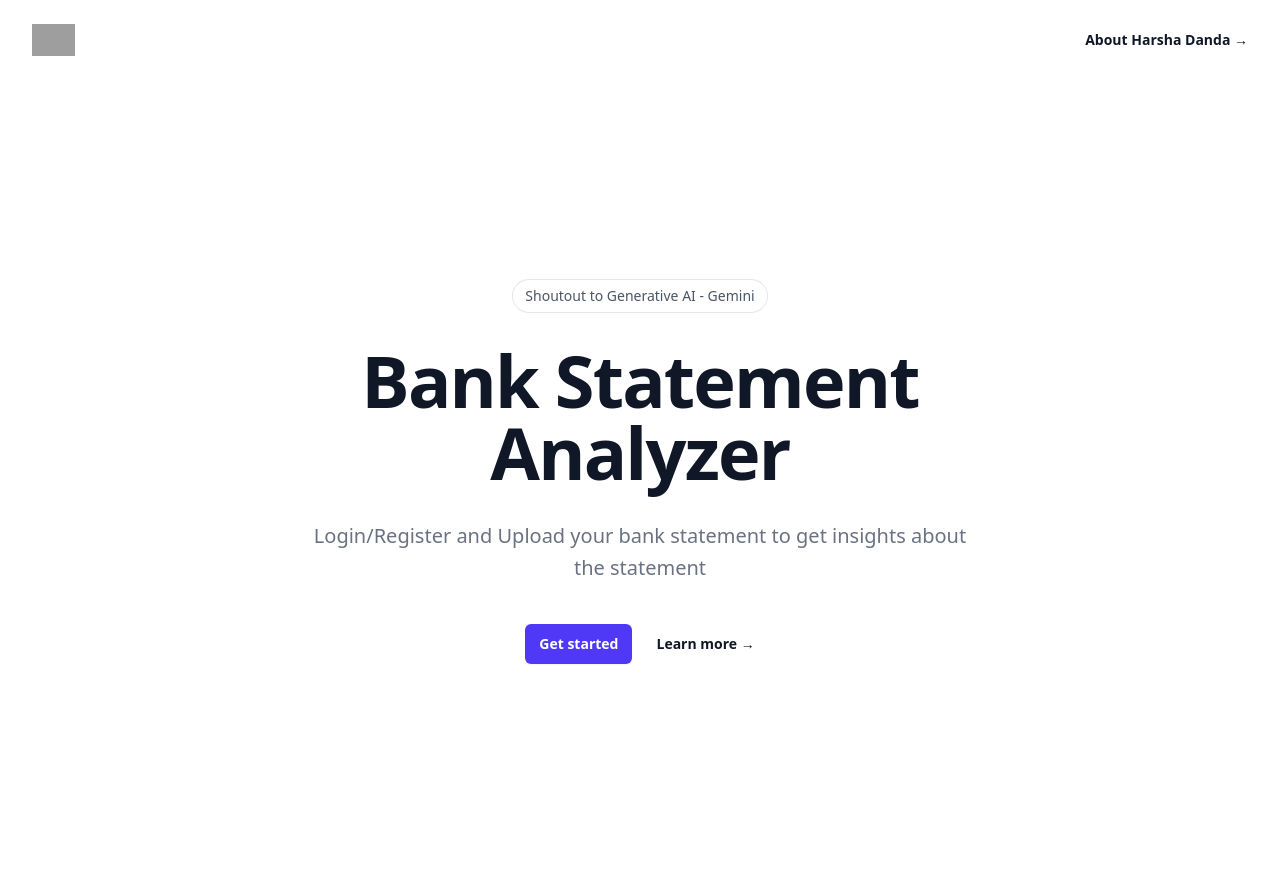
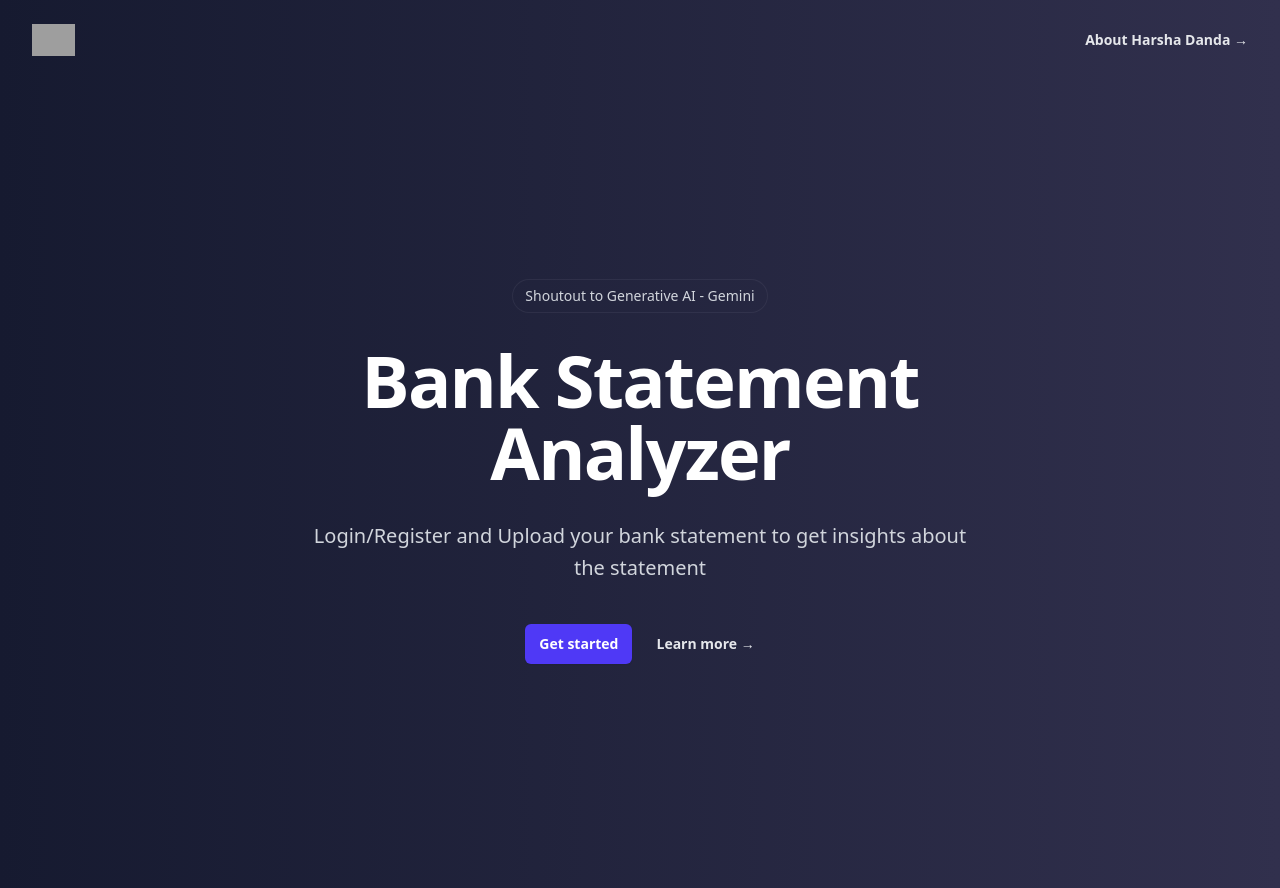
Before and after one commit to Harsah-0901/bankStatementAnalyzer, a React (Vite) app in the folder client/: page / in a window 1280 px wide. Built offline with nearby package versions, Linux system fonts and the light colour scheme; grey boxes are pictures that could not be loaded.

Commit message:
added gradiet

```diff
--- a/client/src/pages/HeroSection.tsx
+++ b/client/src/pages/HeroSection.tsx
@@ -12,13 +12,11 @@ const navigation = [
   { name: 'Company', href: '#' },
 ]
 
-
-
 export default function HeroSection() {
   const [mobileMenuOpen, setMobileMenuOpen] = useState(false)
   const navigate = useNavigate();
   return (
-    <div className="">
+    <div className="bg-gradient-to-r from-[#161A30] to-[#31304D] min-h-screen text-white">
       <header className="absolute inset-x-0 top-0 z-50">
         <nav aria-label="Global" className="flex items-center justify-between p-6 lg:px-8">
           <div className="flex lg:flex-1">
@@ -35,7 +33,7 @@ export default function HeroSection() {
             <button
               type="button"
               onClick={() => setMobileMenuOpen(true)}
-              className="-m-2.5 inline-flex items-center justify-center rounded-md p-2.5 text-gray-700"
+              className="-m-2.5 inline-flex items-center justify-center rounded-md p-2.5 text-gray-200"
             >
               <span className="sr-only">Open main menu</span>
               <Bars3Icon aria-hidden="true" className="size-6" />
@@ -43,14 +41,14 @@ export default function HeroSection() {
           </div>
 
           <div className="hidden lg:flex lg:flex-1 lg:justify-end">
-            <a href="#" className="text-sm/6 font-semibold text-gray-900">
+            <a href="#" className="text-sm/6 font-semibold text-gray-200 hover:text-white">
               About Harsha Danda <span aria-hidden="true">&rarr;</span>
             </a>
           </div>
         </nav>
         <Dialog open={mobileMenuOpen} onClose={setMobileMenuOpen} className="lg:hidden">
           <div className="fixed inset-0 z-50" />
-          <DialogPanel className="fixed inset-y-0 right-0 z-50 w-full overflow-y-auto bg-white px-6 py-6 sm:max-w-sm sm:ring-1 sm:ring-gray-900/10">
+          <DialogPanel className="fixed inset-y-0 right-0 z-50 w-full overflow-y-auto bg-[#161A30] px-6 py-6 sm:max-w-sm sm:ring-1 sm:ring-gray-900/10">
             <div className="flex items-center justify-between">
               <a href="#" className="-m-1.5 p-1.5">
                 <span className="sr-only">Your Company</span>
@@ -63,7 +61,7 @@ export default function HeroSection() {
               <button
                 type="button"
                 onClick={() => setMobileMenuOpen(false)}
-                className="-m-2.5 rounded-md p-2.5 text-gray-700"
+                className="-m-2.5 rounded-md p-2.5 text-gray-200"
               >
                 <span className="sr-only">Close menu</span>
                 <XMarkIcon aria-hidden="true" className="size-6" />
@@ -76,7 +74,7 @@ export default function HeroSection() {
                     <a
                       key={item.name}
                       href={item.href}
-                      className="-mx-3 block rounded-lg px-3 py-2 text-base/7 font-semibold text-gray-900 hover:bg-gray-50"
+                      className="-mx-3 block rounded-lg px-3 py-2 text-base/7 font-semibold text-gray-200 hover:text-white hover:bg-[#31304D]"
                     >
                       {item.name}
                     </a>
@@ -85,7 +83,7 @@ export default function HeroSection() {
                 <div className="py-6">
                   <a
                     href="#"
-                    className="-mx-3 block rounded-lg px-3 py-2.5 text-base/7 font-semibold text-gray-900 hover:bg-gray-50"
+                    className="-mx-3 block rounded-lg px-3 py-2.5 text-base/7 font-semibold text-gray-200 hover:text-white hover:bg-[#31304D]"
                   >
                     Log in
                   </a>
@@ -100,16 +98,16 @@ export default function HeroSection() {
 
         <div className="mx-auto max-w-2xl py-32 sm:py-48 lg:py-56">
           <div className="hidden sm:mb-8 sm:flex sm:justify-center">
-            <div className="relative rounded-full px-3 py-1 text-sm/6 text-gray-600 ring-1 ring-gray-900/10 hover:ring-gray-900/20">
+            <div className="relative rounded-full px-3 py-1 text-sm/6 text-gray-300 ring-1 ring-gray-400/10 hover:ring-gray-400/20">
               Shoutout to Generative AI - Gemini{' '}
 
             </div>
           </div>
           <div className="text-center">
-            <h1 className="text-5xl font-semibold tracking-tight text-balance text-gray-900 sm:text-7xl">
+            <h1 className="text-5xl font-semibold tracking-tight text-balance text-white sm:text-7xl">
               Bank Statement Analyzer
             </h1>
-            <p className="mt-8 text-lg font-medium text-pretty text-gray-500 sm:text-xl/8">
+            <p className="mt-8 text-lg font-medium text-pretty text-gray-300 sm:text-xl/8">
               Login/Register and Upload your bank statement to get insights about the statement
             </p>
             <div className="mt-10 flex items-center justify-center gap-x-6">
@@ -122,7 +120,7 @@ export default function HeroSection() {
               >
                 Get started
               </a>
-              <a href="#" className="text-sm/6 font-semibold text-gray-900">
+              <a href="#" className="text-sm/6 font-semibold text-gray-200 hover:text-white">
                 Learn more <span aria-hidden="true">→</span>
               </a>
             </div>
--- a/client/src/pages/SignupPage.tsx
+++ b/client/src/pages/SignupPage.tsx
@@ -4,7 +4,10 @@ import Register from '../components/Register'
 
 export default function SignupPage() {
   return (
-    <div className="bg-black w-full h-screen flex">
+    <div className="w-full h-screen flex" style={{
+      background: 'linear-gradient(to right, #161A30, #31304D)',
+      backgroundImage: 'linear-gradient(to right, #161A30, #31304D)'
+    }}>
       <div className="w-1/2 h-full flex items-center justify-center bg-gray-100">
         <Login />
       </div>
--- a/client/src/pages/UploadStatement.tsx
+++ b/client/src/pages/UploadStatement.tsx
@@ -4,7 +4,7 @@ import StatementList from '../components/StatementList';
 
 export default function UploadStatement() {
   return (
-    <div className="min-h-screen bg-gray-100 p-8 flex flex-col gap-8">
+    <div className="min-h-screen bg-gradient-to-r from-[#161A30] to-[#31304D] p-8 flex flex-col gap-8">
       <div className="md:w-1/2 w-full">
         <Upload />
       </div>
```
Also changed, not shown: 2 other files (tests, documents, lock files or other folders).
